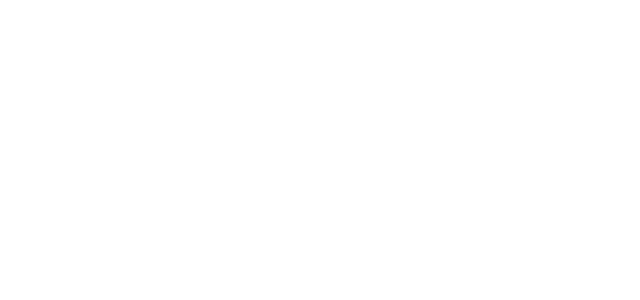
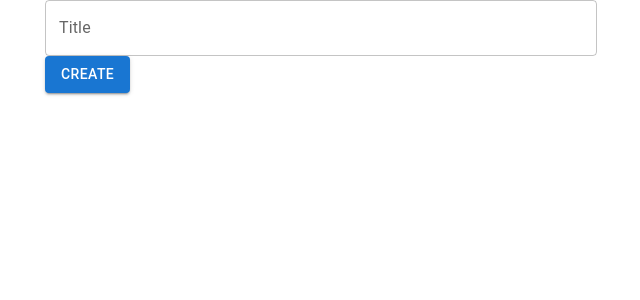
Before and after one commit to maca-js/blog-microservices, a React (Create React App) app in the folder client/: page / in a window 1280 px wide. Shown: the top 300 px of the page, without its empty margins (319-959 px from the left). Built offline with nearby package versions, Linux system fonts and the light colour scheme.

Commit message:
client: added PostCreate component

```diff
--- a/client/package.json
+++ b/client/package.json
@@ -13,6 +13,7 @@
     "@types/node": "^16.18.12",
     "@types/react": "^18.0.28",
     "@types/react-dom": "^18.0.11",
+    "axios": "^1.3.3",
     "eslint": "^8.34.0",
     "eslint-config-airbnb-base": "^15.0.0",
     "eslint-config-prettier": "^8.6.0",
--- a/client/src/App.tsx
+++ b/client/src/App.tsx
@@ -1,7 +1,13 @@
+import Container from '@mui/material/Container'
 import React from 'react'
+import PostCreate from './components/PostCreate'
 
 function App() {
-  return <div className="App"></div>
+  return (
+    <Container maxWidth="sm">
+      <PostCreate />
+    </Container>
+  )
 }
 
 export default App
--- /dev/null
+++ b/client/src/components/PostCreate.tsx
@@ -0,0 +1,36 @@
+import React, { useState, FormEvent } from 'react'
+import axios from 'axios'
+import { TextField } from '@mui/material'
+import Button from '@mui/material/Button'
+
+const PostCreate = () => {
+  const [title, setTitle] = useState('')
+
+  const onSubmit = async (event: FormEvent) => {
+    event.preventDefault()
+
+    await axios.post('http://localhost:4000/posts', {
+      title,
+    })
+
+    setTitle('')
+  }
+
+  return (
+    <div>
+      <form onSubmit={onSubmit}>
+        <TextField
+          label="Title"
+          variant="outlined"
+          onChange={(e) => setTitle(e.target.value)}
+          fullWidth
+        />
+        <Button variant="contained" type="submit">
+          Create
+        </Button>
+      </form>
+    </div>
+  )
+}
+
+export default PostCreate
```
Also changed, not shown: client/.eslintrc.json, 1 other file (tests, documents, lock files or other folders).
